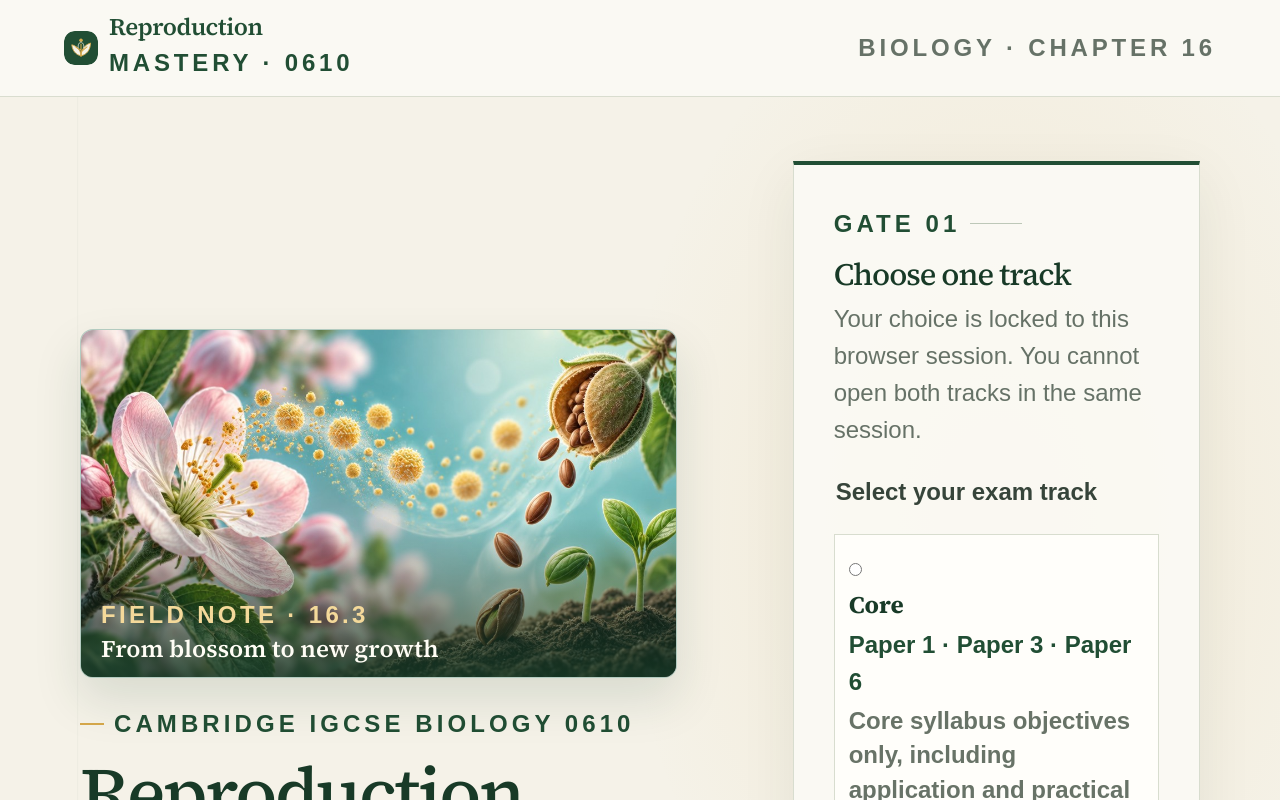
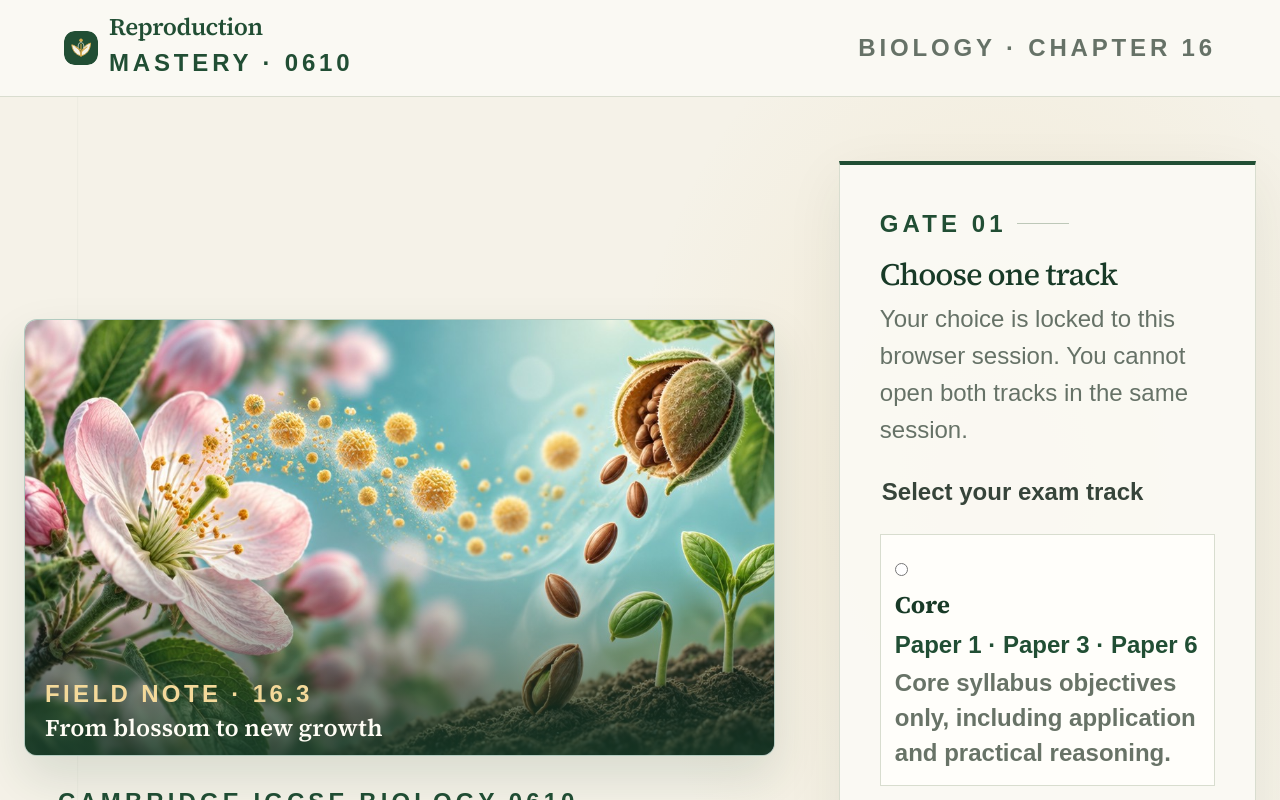
Before and after one commit to biology-JH/reproductionquiz-homework, a Next.js app: page / in a window 1280 px wide. Shown: the top 800 px of the page. Built offline with nearby package versions, Linux system fonts and the light colour scheme.

Commit message:
Enlarge welcome page reproduction artwork

```diff
--- a/app/globals.css
+++ b/app/globals.css
@@ -30,8 +30,8 @@ button:disabled { cursor: wait; opacity: .72; }
 .topbar-note { color: var(--muted); font-size: max(24px, 10px); font-weight: 700; letter-spacing: .16em; }
 
 .welcome-page { min-height: 100vh; display: flex; flex-direction: column; background: radial-gradient(ellipse at 78% 26%, rgba(214,168,75,.13), transparent 27%), linear-gradient(90deg, transparent 0 6%, rgba(33,78,52,.035) 6.05%, transparent 6.15%), var(--paper); }
-.welcome-layout { width: min(1120px, calc(100% - 48px)); margin: auto; padding: clamp(48px, 8vh, 92px) 0; display: grid; grid-template-columns: minmax(0, 1.1fr) minmax(320px, .75fr); gap: clamp(50px, 9vw, 130px); align-items: center; }
-.welcome-story { max-width: 600px; }
+.welcome-layout { width: min(1480px, calc(100% - 48px)); margin: auto; padding: clamp(48px, 8vh, 92px) 0; display: grid; grid-template-columns: minmax(0, 1.35fr) minmax(340px, .75fr); gap: clamp(36px, 5vw, 72px); align-items: center; }
+.welcome-story { width: 100%; max-width: 840px; }
 .welcome-visual { position: relative; margin: 0 0 27px; overflow: hidden; border: 1px solid rgba(33,78,52,.22); border-radius: 13px; background: #dceee8; box-shadow: 0 22px 48px rgba(24,58,39,.13); isolation: isolate; }
 .welcome-visual::after { position: absolute; z-index: 0; inset: 54% 0 0; background: linear-gradient(0deg, rgba(24,58,39,.88), rgba(24,58,39,0)); content: ""; pointer-events: none; }
 .welcome-visual .welcome-art { display: block; width: 100%; height: auto; }
@@ -169,7 +169,7 @@ h1, h2, h3 { font-family: 'Source Serif 4', Georgia, serif; font-weight: 500; le
 .sr-only { position: absolute; width: 1px; height: 1px; overflow: hidden; clip: rect(0,0,0,0); white-space: nowrap; clip-path: inset(50%); }
 
 @media (max-width: 820px) {
-  .welcome-layout { grid-template-columns: 1fr; gap: 40px; max-width: 610px; }
+  .welcome-layout { grid-template-columns: minmax(0, 1fr); gap: 40px; max-width: 900px; }
   .welcome-story h1 { font-size: max(24px, clamp(42px, 10vw, 65px)); }
   .gate-card { max-width: 560px; }
   .exam-nav { gap: 12px; }
--- a/components/HomeworkApp.tsx
+++ b/components/HomeworkApp.tsx
@@ -234,7 +234,7 @@ export default function HomeworkApp() {
                 alt="A pink blossom releases pollen beside an open seed pod and seeds beginning to germinate in soil."
                 width={1072}
                 height={624}
-                sizes="(max-width: 820px) 100vw, 52vw"
+                sizes="(max-width: 820px) 100vw, (max-width: 1440px) 62vw, 840px"
                 priority
               />
               <figcaption>
```
Also changed, not shown: 2 other files (tests, documents, lock files or other folders).
